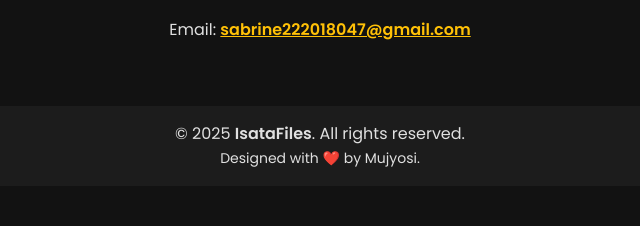
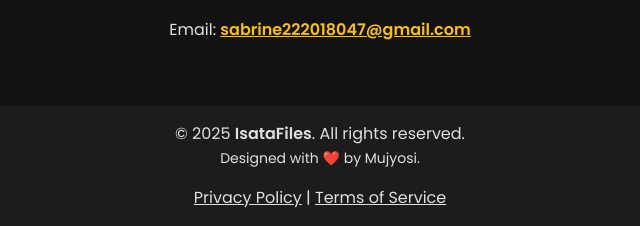
Before and after one commit to Mujyosi/isatafilez, a Flask app: page / in a window 1280 px wide. Shown: the part 1025-1251 px from the top of the page, without its empty margins (320-960 px from the left). Before the commit the page ends 1192 px from the top, so only its background shows below. Run offline with Flask 3, Linux system fonts and the light colour scheme; the visitor is signed in with stand-in values (Sample User, id 1); some libraries are stand-ins or nearby versions.

Commit message:
Update base.html

```diff
--- a/templates/base.html
+++ b/templates/base.html
@@ -14,6 +14,7 @@
     <!-- Google Fonts -->
     <link href="https://fonts.googleapis.com/css2?family=Poppins:wght@400;500;600&display=swap" rel="stylesheet">
     <!-- Favicon -->
+    <meta name="google-site-verification" content="PcHUpl_9HH2WbRyGztyZ8vKWzGK7hoh_QhKVcAVqBe0" />
     <link rel="icon" href="/static/images/favicon.ico" type="image/x-icon">
     <style>
         body {
@@ -111,12 +112,16 @@
     </section>
 
     <!-- Footer -->
-    <footer class="py-3">
-        <div class="container text-center">
-            <p class="mb-0">&copy; 2025 <span class="fw-bold">IsataFiles</span>. All rights reserved.</p>
-            <small>Designed with ❤️ by Mujyosi.</small>
+<footer class="py-3">
+    <div class="container text-center">
+        <p class="mb-0">&copy; 2025 <span class="fw-bold">IsataFiles</span>. All rights reserved.</p>
+        <small>Designed with ❤️ by Mujyosi.</small>
+        <div class="mt-3">
+            <a href="{{ url_for('privacy_policy') }}" class="text-light">Privacy Policy</a> |
+            <a href="{{ url_for('terms_of_service') }}" class="text-light">Terms of Service</a>
         </div>
-    </footer>
+    </div>
+</footer>
 
     <!-- Bootstrap JS Bundle -->
     <script src="https://cdn.jsdelivr.net/npm/bootstrap@5.3.0-alpha3/dist/js/bootstrap.bundle.min.js"></script>
```
